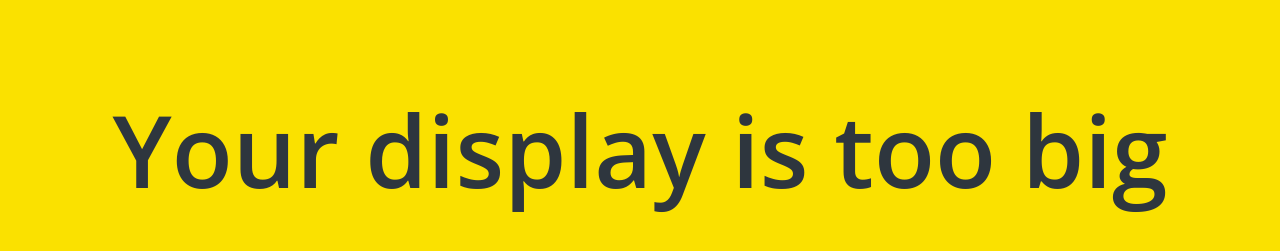
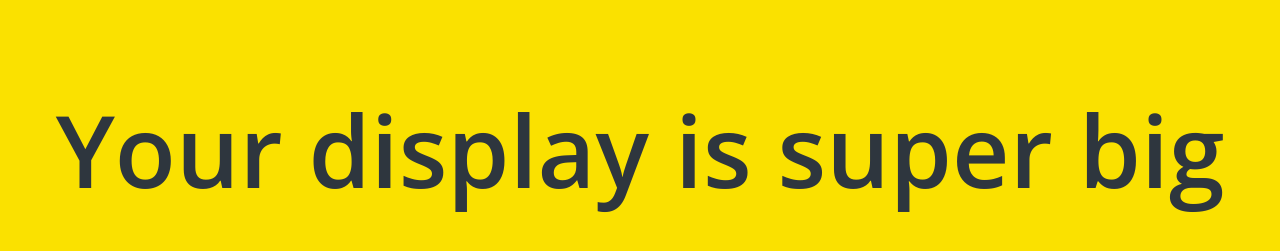
Before and after one commit to tkjftkjf/kokoa-clone-tkjf-ver, a plain HTML site: page friends.html in a window 1280 px wide. Shown: the part 251-502 px from the top of the page. Drawn offline with nearby package versions, Linux system fonts and the light colour scheme; grey boxes are pictures that could not be loaded.

Commit message:
Update friends.html

```diff
--- a/friends.html
+++ b/friends.html
@@ -106,7 +106,7 @@
     </nav>
 
     <div class="splash-screen"><i class="fas fa-comment fa-2x"></i></div>
-    <div class="no-mobile"><span>Your display is too big</span></div>
+    <div class="no-mobile"><span>Your display is super big</span></div>
     <script
       src="https://kit.fontawesome.com/6478f529f2.js"
       crossorigin="anonymous"
```
